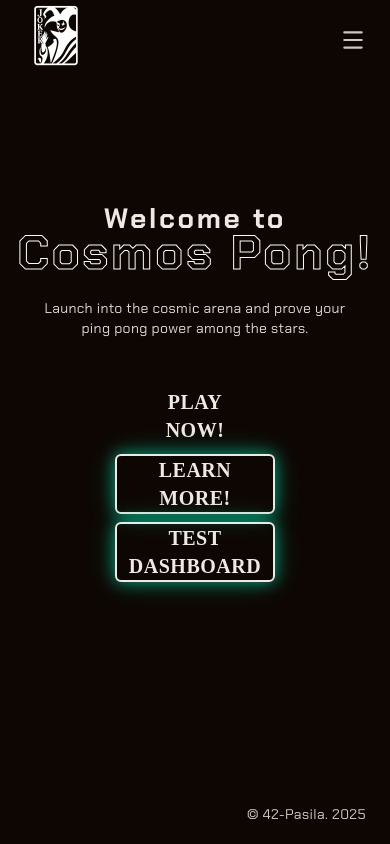
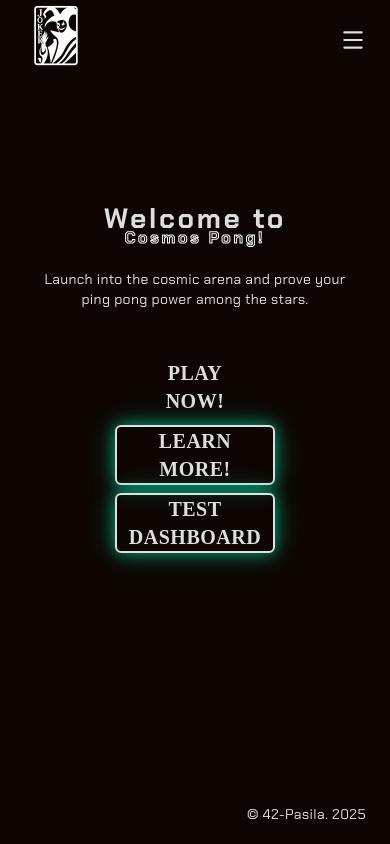
Before and after one commit to 42VN-Pasila/frontend, a React (Vite) app: page / in a window 390 px wide. Built offline with nearby package versions, Linux system fonts and the light colour scheme; no server answers; a web font is replaced by a local one.

Commit message:
Remove hardcode color

```diff
--- a/index.html
+++ b/index.html
@@ -4,7 +4,7 @@
     <meta charset="UTF-8" />
     <link rel="icon" type="image/svg+xml" href="/vite.svg" />
     <meta name="viewport" content="width=device-width, initial-scale=1.0" />
-    <title>Cosmos Pong</title>
+    <title>JokerFace</title>
   </head>
   <body>
     <div id="root"></div>
--- a/src/App.tsx
+++ b/src/App.tsx
@@ -7,17 +7,7 @@ import LoginPage from "./pages/LoginPage";
 
 const App: React.FC = () => {
   return (
-    <div className="relative h-[100dvh] text-[#F0E8E5] bg-black">
-      {/* <video
-        className="fixed inset-0 w-full h-full object-cover -z-10 opacity-40 pointer-events-none"
-        autoPlay
-        muted
-        loop
-        playsInline
-      >
-        <source src="/src/assets/bg.mp4" type="video/mp4" />
-      </video> */}
-
+    <div className="relative h-[100dvh] bg-black">
       <main className="relative min-h-screen flex flex-col">
         <Routes>
           <Route path="/" element={<HomePage />} />
--- a/src/pages/HomePage/HomePageBody/HeroText.tsx
+++ b/src/pages/HomePage/HomePageBody/HeroText.tsx
@@ -8,7 +8,7 @@ export const HeroText = () => {
           font-[700]
           block sm:hidden
           text-[28px] leading-[0.9]
-          tracking-[0.7vw] text-[#F0E8E5] mt-[15vh]"
+          tracking-[0.7vw] mt-[15vh]"
       >
         Welcome to
       </p>
@@ -17,10 +17,9 @@ export const HeroText = () => {
           block sm:hidden
           text-center
           font-chakraBold
-          font-[700] text-[48px]
+          font-[700]
           leading-[0.9]
           tracking-[0.7vw]
-          text-[#F0E8E5]
           mb-0
           text-transparent"
         style={{ WebkitTextStroke: "1px white" }}
@@ -38,7 +37,6 @@ export const HeroText = () => {
           tracking-[0.5vw]
           md:tracking-[0.3vw]
           font-[700]
-          text-[#F0E8E5]
           text-center
           font-['Permanent_Marker']
 
@@ -62,7 +60,6 @@ export const HeroSubTitle = () => {
         sm:text-base
         md:text-sm
         lg:text-lg
-        text-[#DDD6D4]
         mx-auto
 
         max-w-[80%]
--- a/src/pages/HomePage/NavBar/HomePageNavBar.tsx
+++ b/src/pages/HomePage/NavBar/HomePageNavBar.tsx
@@ -36,7 +36,7 @@ const HomePageNavBar = () => {
           <Logo withText={true} size="medium" />
         </div>
 
-        <div className="hidden lg:flex items-center gap-6 text-[#CCC8C7] tracking-wide">
+        <div className="hidden lg:flex items-center gap-6 tracking-wide">
           <Link
             to="/contact"
             className="tracking-[0.1vw] hover:text-white transition"
@@ -53,7 +53,7 @@ const HomePageNavBar = () => {
         </div>
 
         <button
-          className="text-[#CCC8C7] lg:hidden"
+          className="lg:hidden"
           onClick={() => setOpen((prev) => !prev)}
         >
           {open ? <X size={26} /> : <Menu size={26} />}
@@ -78,7 +78,7 @@ const HomePageNavBar = () => {
             <Link
               to="/contact"
               onClick={() => setOpen(false)}
-              className="px-4 py-2 hover:bg-white/5 hover:text-[#FF5F24] transition flex items-center"
+              className="px-4 py-2 hover:bg-white/5 transition flex items-center"
             >
               Contact
             </Link>
@@ -86,7 +86,7 @@ const HomePageNavBar = () => {
             <Link
               to="/about-us"
               onClick={() => setOpen(false)}
-              className="px-4 py-2 hover:bg-white/5 hover:text-[#FF5F24] transition flex items-center"
+              className="px-4 py-2 hover:bg-white/5 transition flex items-center"
             >
               About Us
             </Link>
--- a/src/shared/components/FloatingPanel.tsx
+++ b/src/shared/components/FloatingPanel.tsx
@@ -29,7 +29,6 @@ const FloatingInfoPanel: React.FC<FloatingInfoPanelProps> = ({
           border border-white/10
           shadow-[0_18px_45px_rgba(0,0,0,0.65)]
           backdrop-blur-md
-          text-[#F5F3F2]
           pointer-events-auto
           overflow-hidden
           animate-[fadeIn_0.18s_ease-out]
--- a/src/shared/components/Footer.tsx
+++ b/src/shared/components/Footer.tsx
@@ -1,6 +1,6 @@
 const Footer = () => {
   return (
-    <div className="fixed bottom-5 right-6 text-sm text-[#CCC8C7] tracking-[0.1vw] pointer-events-none select-none">
+    <div className="fixed bottom-5 right-6 text-sm tracking-[0.1vw] pointer-events-none select-none">
       © 42-Pasila. 2025
     </div>
   );
```
